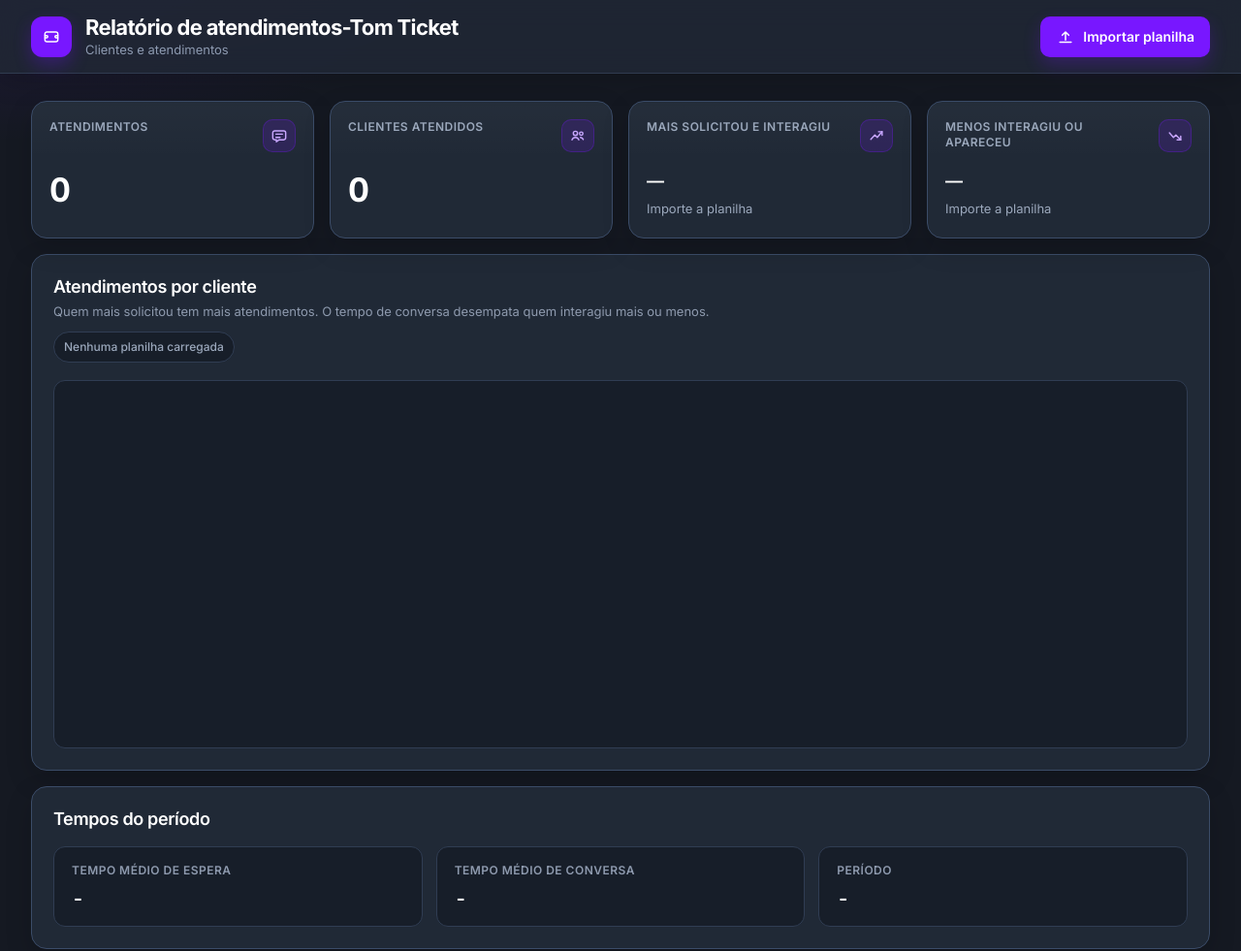
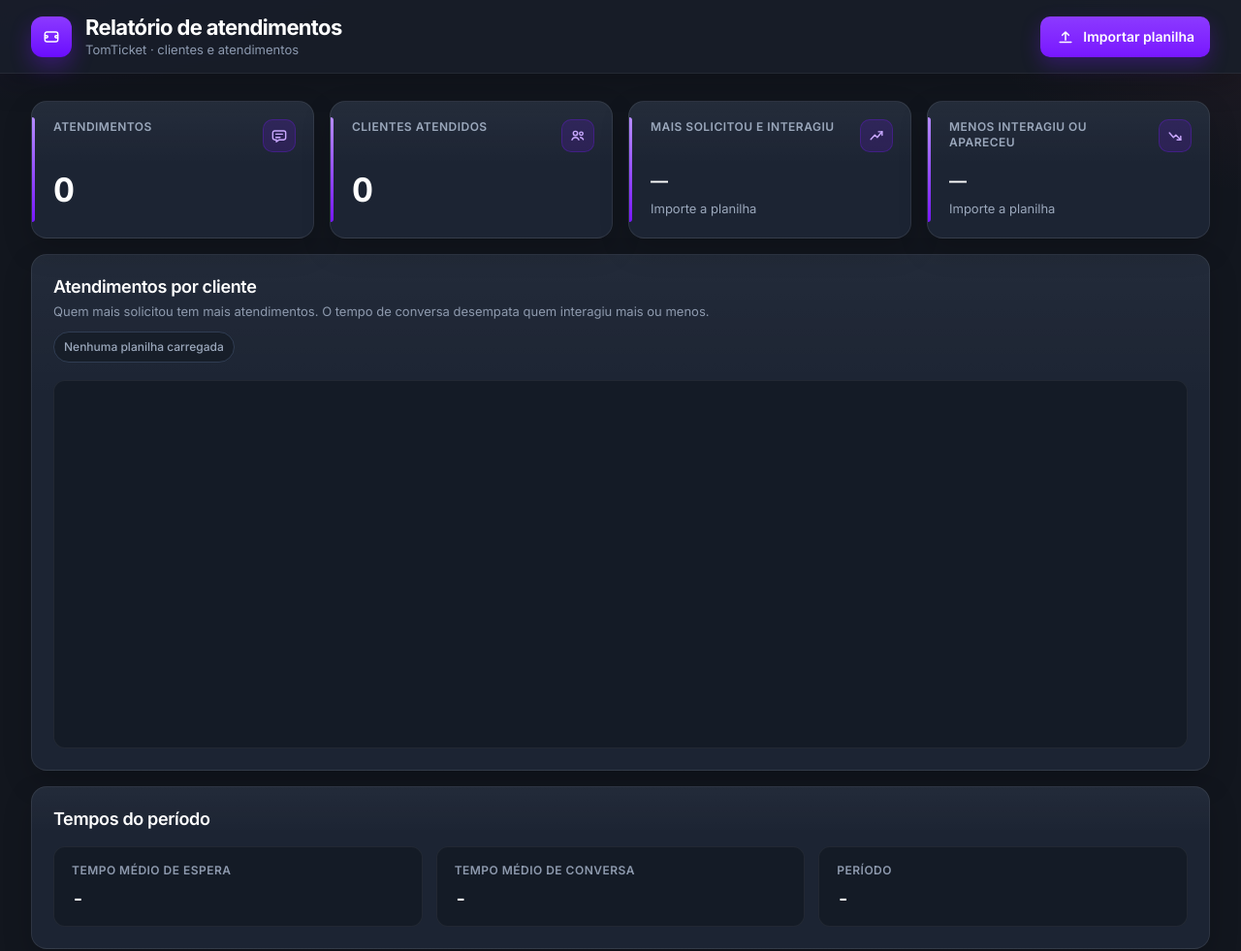
Before and after one commit to matheus-cmc/Dashboard-cliente, a plain HTML site: page index.html in a window 1280 px wide. Shown: the top 981 px of the page at 97% size. Drawn offline with nearby package versions, Linux system fonts and the light colour scheme.

Commit message:
atualização do dashboard

```diff
--- a/index.html
+++ b/index.html
@@ -28,8 +28,8 @@
                 </svg>
             </span>
             <div>
-                <h1>Relatório de atendimentos-Tom Ticket</h1>
-                <p>Clientes e atendimentos</p>
+                <h1>Relatório de atendimentos</h1>
+                <p>TomTicket · clientes e atendimentos</p>
             </div>
         </div>
 
--- a/script.js
+++ b/script.js
@@ -674,6 +674,11 @@ function atualizarGrafico() {
             indexAxis: "y",
             responsive: true,
             maintainAspectRatio: false,
+            onHover: function (evento) {
+                if (evento && evento.native && evento.native.target) {
+                    evento.native.target.style.cursor = "default";
+                }
+            },
             plugins: {
                 legend: {
                     display: false
--- a/style.css
+++ b/style.css
@@ -7,11 +7,27 @@
 body {
     font-family: Inter, Arial, Helvetica, sans-serif;
     background:
-        radial-gradient(900px 420px at 0% -8%, rgba(120, 23, 255, 0.16), transparent 60%),
-        #151922;
+        radial-gradient(980px 460px at -6% -12%, rgba(120, 23, 255, 0.2), transparent 58%),
+        radial-gradient(760px 420px at 108% 0%, rgba(255, 92, 124, 0.08), transparent 50%),
+        #12161e;
     color: #ffffff;
     min-height: 100vh;
+    cursor: default;
+    user-select: none;
+    -webkit-user-select: none;
     -webkit-font-smoothing: antialiased;
+}
+
+input,
+textarea {
+    cursor: text;
+    user-select: text;
+    -webkit-user-select: text;
+}
+
+::selection {
+    background: rgba(120, 23, 255, 0.35);
+    color: #ffffff;
 }
 
 /* =========================
@@ -23,15 +39,15 @@ body {
     top: 0;
     z-index: 20;
     min-height: 76px;
-    background: rgba(32, 39, 53, 0.92);
-    backdrop-filter: blur(14px);
+    background: rgba(24, 30, 41, 0.88);
+    backdrop-filter: blur(18px);
     display: flex;
     align-items: center;
     justify-content: space-between;
     gap: 16px;
     padding: 14px 32px;
-    border-bottom: 1px solid #303c50;
-    box-shadow: 0 8px 24px rgba(0, 0, 0, 0.18);
+    border-bottom: 1px solid rgba(255, 255, 255, 0.06);
+    box-shadow: 0 10px 30px rgba(0, 0, 0, 0.22);
 }
 
 .marca {
@@ -49,8 +65,8 @@ body {
     place-items: center;
     border-radius: 12px;
     color: #ffffff;
-    background: #7817ff;
-    box-shadow: 0 8px 18px rgba(120, 23, 255, 0.28);
+    background: linear-gradient(180deg, #8c3aff, #6a0dff);
+    box-shadow: 0 10px 22px rgba(120, 23, 255, 0.32);
 }
 
 .marca-icone svg,
@@ -82,7 +98,7 @@ body {
     display: inline-flex;
     align-items: center;
     gap: 8px;
-    background: #7817ff;
+    background: linear-gradient(180deg, #8c3aff, #7817ff);
     color: white;
     padding: 11px 16px;
     border-radius: 10px;
@@ -90,13 +106,19 @@ body {
     font-size: 14px;
     font-weight: 600;
     white-space: nowrap;
-    box-shadow: 0 8px 18px rgba(120, 23, 255, 0.24);
-    transition: background 0.2s ease, transform 0.2s ease;
+    box-shadow: 0 8px 20px rgba(120, 23, 255, 0.28);
+    transition: filter 0.2s ease, transform 0.2s ease, box-shadow 0.2s ease;
 }
 
 .botao-upload:hover {
-    background: #8c3aff;
+    filter: brightness(1.08);
     transform: translateY(-1px);
+    box-shadow: 0 12px 24px rgba(120, 23, 255, 0.34);
+}
+
+.botao-upload:focus-visible {
+    outline: 2px solid #c9a8ff;
+    outline-offset: 3px;
 }
 
 /* =========================
@@ -121,18 +143,34 @@ body {
 }
 
 .card {
-    background: linear-gradient(180deg, rgba(255, 255, 255, 0.025), transparent 42%), #202936;
-    border: 1px solid #3b4c68;
+    position: relative;
+    overflow: hidden;
+    background:
+        linear-gradient(180deg, rgba(255, 255, 255, 0.04), transparent 46%),
+        #1c2433;
+    border: 1px solid rgba(255, 255, 255, 0.08);
     border-radius: 16px;
-    padding: 18px 18px 20px;
+    padding: 18px 18px 20px 22px;
     min-height: 132px;
-    box-shadow: 0 10px 28px rgba(0, 0, 0, 0.16);
-    transition: border-color 0.2s ease, transform 0.2s ease;
+    box-shadow: 0 12px 30px rgba(0, 0, 0, 0.18);
+    transition: border-color 0.2s ease, transform 0.2s ease, box-shadow 0.2s ease;
+}
+
+.card::before {
+    content: "";
+    position: absolute;
+    left: 0;
+    top: 16px;
+    bottom: 16px;
+    width: 3px;
+    border-radius: 0 4px 4px 0;
+    background: linear-gradient(180deg, #b58cff, #7817ff);
 }
 
 .card:hover {
-    border-color: #536686;
+    border-color: rgba(120, 23, 255, 0.45);
     transform: translateY(-2px);
+    box-shadow: 0 16px 34px rgba(0, 0, 0, 0.24);
 }
 
 .card-topo {
@@ -199,12 +237,14 @@ body {
 ========================= */
 
 .painel {
-    background: #202936;
-    border: 1px solid #3b4c68;
+    background:
+        linear-gradient(180deg, rgba(255, 255, 255, 0.03), transparent 28%),
+        #1c2433;
+    border: 1px solid rgba(255, 255, 255, 0.08);
     border-radius: 16px;
     padding: 22px;
     margin-bottom: 16px;
-    box-shadow: 0 10px 28px rgba(0, 0, 0, 0.16);
+    box-shadow: 0 12px 30px rgba(0, 0, 0, 0.18);
 }
 
 /* =========================
@@ -307,8 +347,12 @@ body {
     height: 380px;
     padding: 8px 4px 0;
     border-radius: 12px;
-    background: #171e29;
-    border: 1px solid #303d53;
+    background: #141b26;
+    border: 1px solid rgba(255, 255, 255, 0.06);
+}
+
+.grafico-container canvas {
+    cursor: default;
 }
 
 /* =========================
@@ -322,10 +366,15 @@ body {
 }
 
 .resumo div {
-    background: #171e29;
-    border: 1px solid #303d53;
+    background: #141b26;
+    border: 1px solid rgba(255, 255, 255, 0.06);
     border-radius: 12px;
     padding: 16px 18px;
+    transition: border-color 0.2s ease;
+}
+
+.resumo div:hover {
+    border-color: rgba(120, 23, 255, 0.4);
 }
 
 .resumo span {
@@ -392,9 +441,9 @@ body {
 
 .tabela-container {
     overflow: auto;
-    border: 1px solid #303d53;
+    border: 1px solid rgba(255, 255, 255, 0.06);
     border-radius: 12px;
-    background: #171e29;
+    background: #141b26;
 }
 
 table {
@@ -403,10 +452,13 @@ table {
 }
 
 thead {
-    background: #35445d;
+    background: #2b384d;
 }
 
 th {
+    position: sticky;
+    top: 0;
+    z-index: 1;
     padding: 13px 16px;
     text-align: left;
     color: #aab6c9;
@@ -414,14 +466,19 @@ th {
     font-weight: 600;
     letter-spacing: 0.06em;
     text-transform: uppercase;
+    background: #2b384d;
 }
 
 td {
     padding: 14px 16px;
-    border-bottom: 1px solid #303b4d;
+    border-bottom: 1px solid rgba(255, 255, 255, 0.05);
     color: #dce2eb;
     font-size: 13.5px;
     vertical-align: middle;
+}
+
+tbody tr:nth-child(even) {
+    background: rgba(255, 255, 255, 0.018);
 }
 
 tbody tr:last-child td {
@@ -429,7 +486,7 @@ tbody tr:last-child td {
 }
 
 tbody tr:hover {
-    background: #252f3e;
+    background: rgba(120, 23, 255, 0.1);
 }
 
 td.num {
@@ -526,6 +583,11 @@ td.vazio {
     background: #252f3e;
 }
 
+.paginacao button:focus-visible {
+    outline: 2px solid #c9a8ff;
+    outline-offset: 2px;
+}
+
 .paginacao button:disabled {
     opacity: 0.4;
     cursor: not-allowed;
@@ -557,7 +619,7 @@ td.vazio {
 
 .barra {
     height: 100%;
-    background: #ff5c7c;
+    background: linear-gradient(90deg, #7817ff, #ff5c7c);
     border-radius: 20px;
     min-width: 4px;
 }
```
